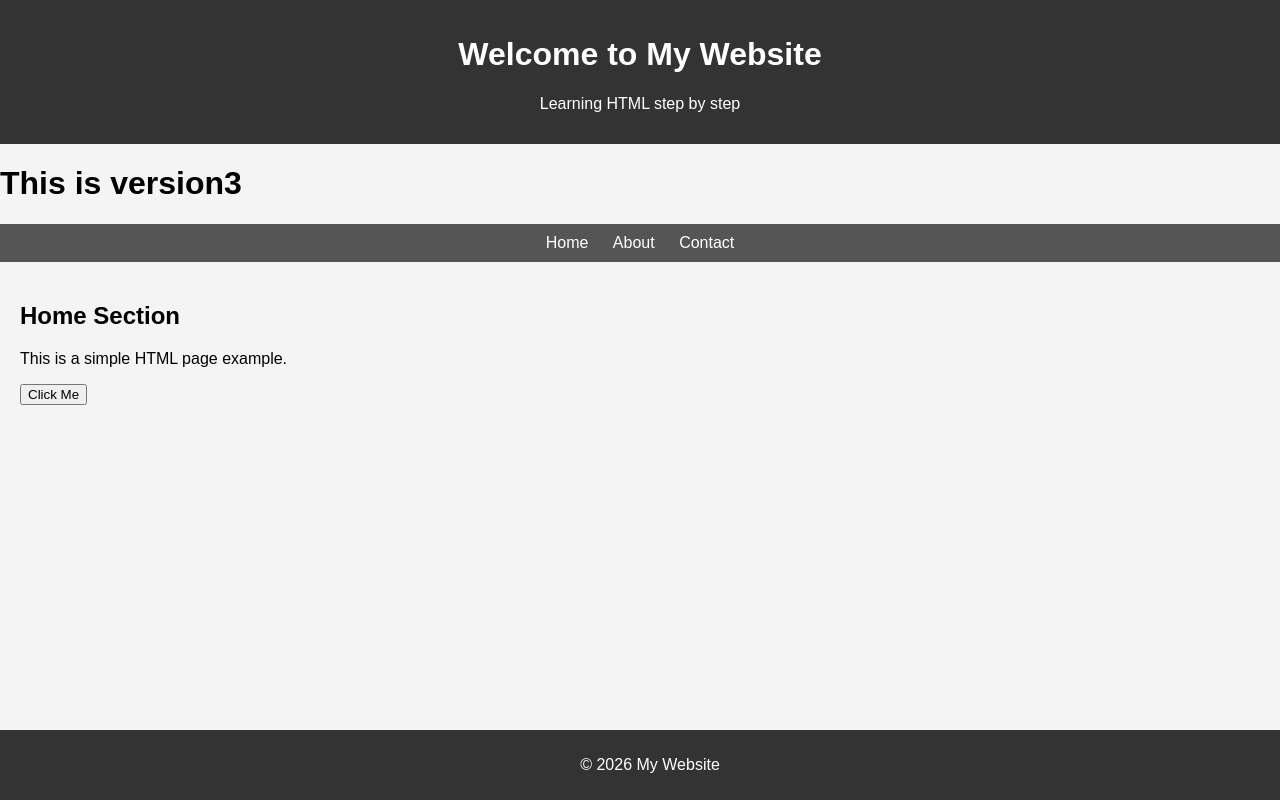
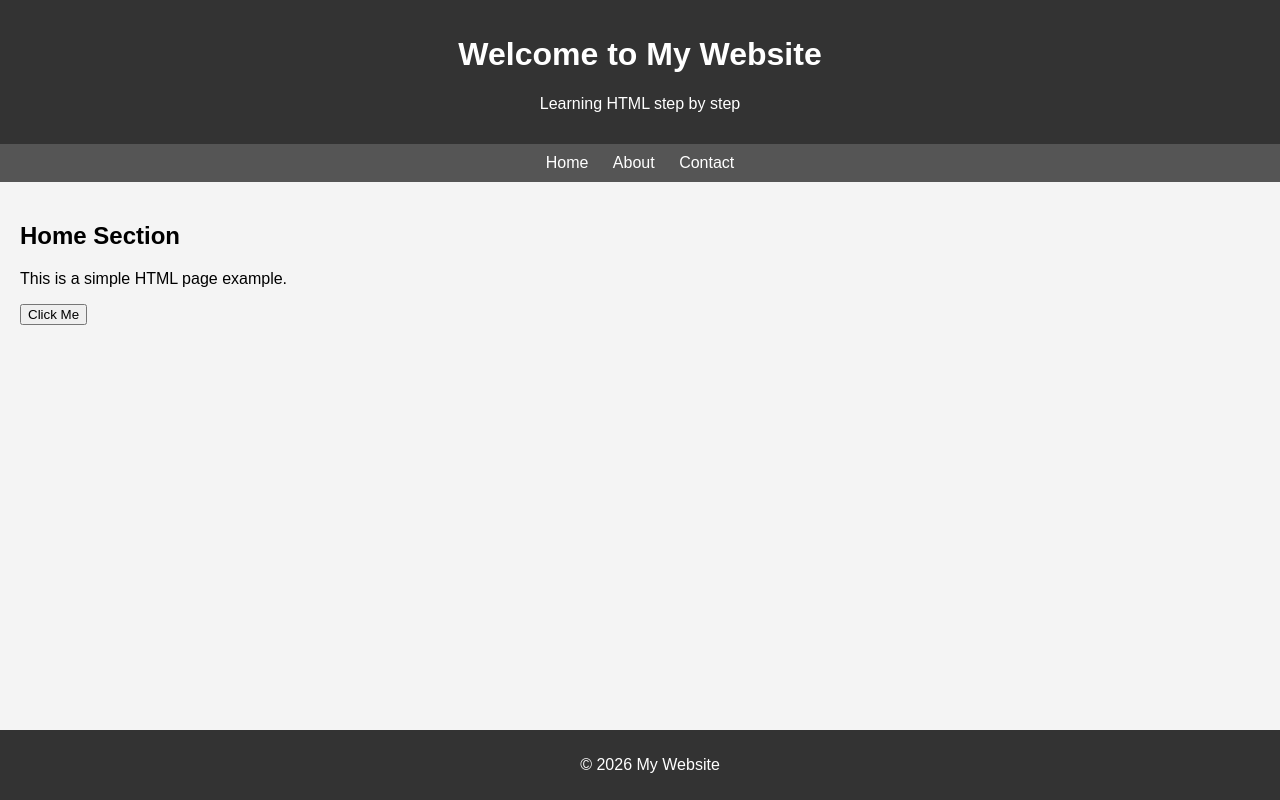
Before and after one commit to yogesh17112001/dev-repo, a plain HTML site: page index.html in a window 1280 px wide. Drawn offline with Linux system fonts and the light colour scheme.

Commit message:
This is v4

```diff
--- a/index.html
+++ b/index.html
@@ -52,8 +52,6 @@
     <p>Learning HTML step by step</p>
 </header>
 
-<h1>This is version3</h1>
-
 <nav>
     <a href="#">Home</a>
     <a href="#">About</a>
```
